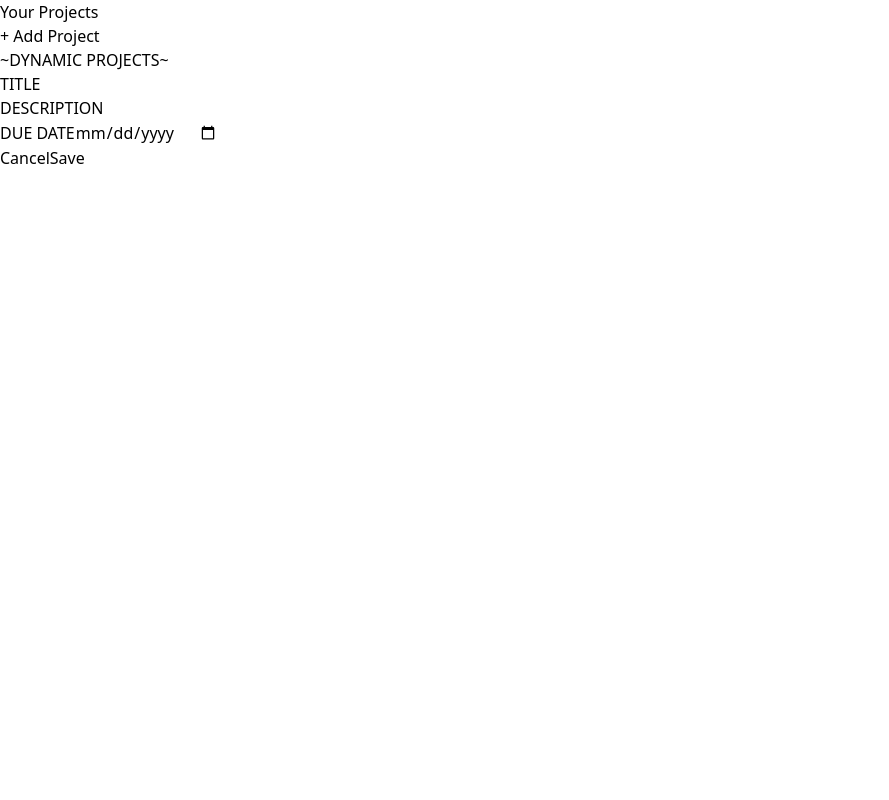
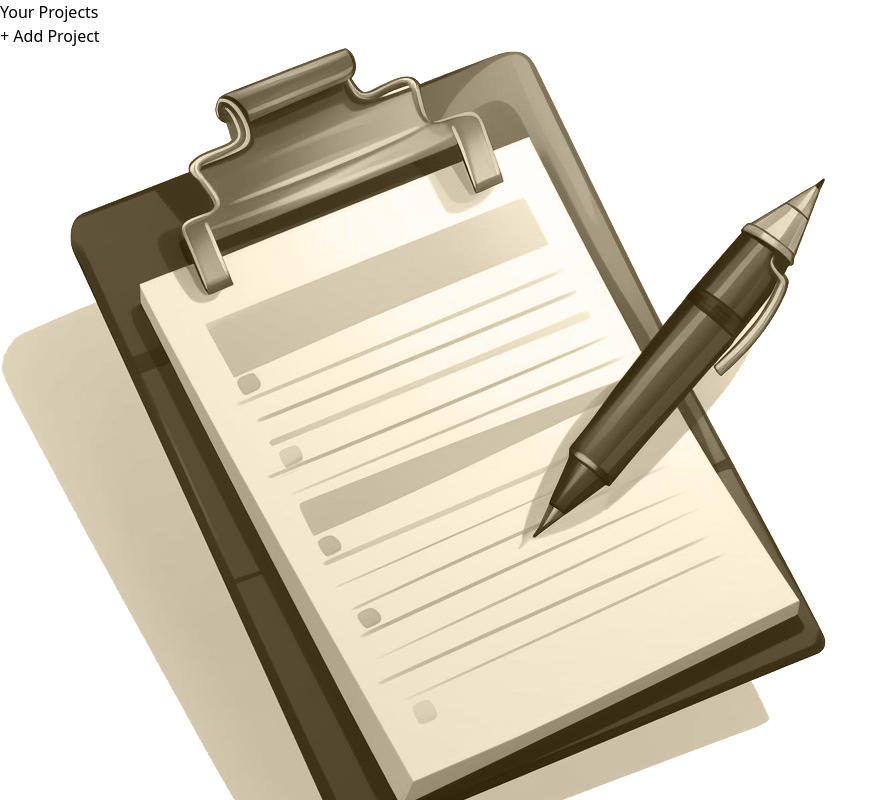
Before and after one commit to dannyjive/ProjectMgmtApp, a React (Vite) app: page / in a window 1280 px wide. Shown: the top 800 px of the page, without its empty margins (0-889 px from the left). Built offline with nearby package versions, Linux system fonts and the light colour scheme.

Commit message:
add project, new project, and proj details now connected and working

```diff
--- a/TAILWIND USED IN PROJECT.html
+++ b/TAILWIND USED IN PROJECT.html
@@ -15,7 +15,7 @@ TAILWIND USED IN PROJECT
 <!-- <input
   className="w-full p-1 border-b-2 rounded-sm border-stone-300 bg-stone-200 text-stone-600 focus:outline-none focus:border-stone-600"
 /> -->
-<p className="flex flex-col gap-1 my-4">...</p>
+<!-- <p className="flex flex-col gap-1 my-4">...</p> -->
 <!-- <label className="text-sm font-bold uppercase text-stone-500">...</label> -->
 
  <!-- WHERE IS THERE A DIALOG?? -->
--- a/src/App.jsx
+++ b/src/App.jsx
@@ -1,7 +1,22 @@
-import EnterTask from "./components/EnterTask";
+import NewProject from "./components/NewProject";
 import ProjDetail from "./components/ProjDetail";
+import AddProj from "./components/AddProj";
+import { useState } from "react";
 
 function App() {
+  const [activeComponent, setActiveComponent] = useState("add");
+  const [projects, setProjects] = useState([]);
+  const [selectedProjectId, setSelectedProjectID] = useState(null);
+
+  const addProjectHandler = (projectData) => {
+    const newProject = {
+      ...projectData,
+      id: Math.random().toString(),
+    };
+    setProjects((prevProjects) => [...prevProjects, newProject]);
+    setActiveComponent("add");
+  };
+
   return (
     <>
       <main className="h-screen my-8 flex gap-8">
@@ -12,45 +27,44 @@ function App() {
             <h2 className="mb-8 font-bold uppercase md:text-xl text-stone-200">
               Your Projects
             </h2>
-            <button className="px-4 py-2 text-xs md:text-base rounded-md bg-stone-700 text-stone-400 hover:bg-stone-600 hover:text-stone-100">
+            <button
+              className="px-4 py-2 text-xs md:text-base rounded-md bg-stone-700 text-stone-400 hover:bg-stone-600 hover:text-stone-100"
+              onClick={() => setActiveComponent("new")}
+            >
               + Add Project
             </button>
             <ul className="mt-8">
-              <li>
-                {" "}
-                <button className="w-full text-left px-2 py-1 rounded-sm my-1 hover:text-stone-200 hover:bg-stone-800">
-                  ~DYNAMIC PROJECTS~
+              {projects.map((proj) => (
+                <li key={proj.id}>
+                  <button
+                    className=" text-left px-2 py-1 rounded-sm my-1 hover:text-stone-200 hover:bg-stone-800"
+                    onClick={() => {
+                      setActiveComponent("detail");
+                      setSelectedProjectID(proj.id);
+                    }}
+                  >
+                    {proj.title}
                   </button>
                 </li>
+              ))}
             </ul>
           </div>
         </aside>
 
+        {/* CONDITIONAL RENDERING */}
+        {activeComponent === "add" && (
+          <AddProj click={() => setActiveComponent("new")} />
+        )}
 
-
-
-        {/* No Project Selected */}
-
-        {/* <div div className="flex items-center gap-4">
-          <div className="mt-24 text-center w-2/3">
-            <img className="w-16 h-16 object-contain mx-auto" src="logo.png" />
-            <h2 className="text-xl font-bold text-stone-500 my-4">
-              No Project Selected
-            </h2>
-            <p className="text-stone-400 mb-4">
-              Select a project or get started with a new one
-            </p>
-            <button className="px-4 py-2 text-xs md:text-base rounded-md bg-stone-700 text-stone-400 hover:bg-stone-600 hover:text-stone-100">
-              Create new project
-            </button>
-          </div>
-        </div> */}
+        {/* CREATE NEW PROJECT */}
+        {activeComponent === "new" && <NewProject onSave={addProjectHandler} />}
 
         {/* CREATE/ENTER TASK DETAILS */}
-        <EnterTask />
-
-      {/* PROJECT DETAIL PAGE*/}
-        {/* <ProjDetail/> */}
+        {activeComponent === "detail" && (
+          <ProjDetail
+            project={projects.find((p) => p.id === selectedProjectId)}
+          />
+        )}
       </main>
     </>
   );
--- /dev/null
+++ b/src/components/AddProj.jsx
@@ -0,0 +1,23 @@
+const AddProj = ({ click }) => {
+  return (
+    <div className="flex items-center gap-4">
+      <div className="mt-24 text-center w-2/3">
+        <img className="w-16 h-16 object-contain mx-auto" src="logo.png" />
+        <h2 className="text-xl font-bold text-stone-500 my-4">
+          No Project Selected
+        </h2>
+        <p className="text-stone-400 mb-4">
+          Select a project or get started with a new one
+        </p>
+        <button
+          className="px-4 py-2 text-xs md:text-base rounded-md bg-stone-700 text-stone-400 hover:bg-stone-600 hover:text-stone-100"
+          onClick={click}
+        >
+          Create new project
+        </button>
+      </div>
+    </div>
+  );
+};
+
+export default AddProj;
--- a/src/components/EnterTask.jsx
+++ b/src/components/NewProject.jsx
@@ -1,13 +1,21 @@
 import { useState } from "react";
 
-const EnterTask = () => {
+const NewProject = ({ onSave }) => {
   const [title, setTitle] = useState("");
   const [description, setDescription] = useState("");
   const [date, setDate] = useState("");
 
+  const handleSubmit = (e) => {
+    e.preventDefault();
+    onSave({ title, description, dueDate: date });
+    setTitle("");
+    setDescription("");
+    setDate("");
+  };
+
   return (
     <div>
-      <form className="mt-4 text-left">
+      <form className="mt-4 text-left" onSubmit={handleSubmit}>
         <div className="w-[35rem] mt-16">
           <label
             htmlFor="title"
@@ -23,7 +31,6 @@ const EnterTask = () => {
             value={title}
             onChange={(e) => setTitle(e.target.value)}
           />
-
         </div>
         <div>
           <label
@@ -36,7 +43,10 @@ const EnterTask = () => {
             type="text"
             name="description"
             id="description"
-            className="w-full p-1 border-b-2 rounded-sm border-stone-300 bg-stone-200 text-stone-600 focus:outline-none focus:border-stone-600" value={description} onChange={(e) => setDescription(e.target.value)}/>
+            className="w-full p-1 border-b-2 rounded-sm border-stone-300 bg-stone-200 text-stone-600 focus:outline-none focus:border-stone-600"
+            value={description}
+            onChange={(e) => setDescription(e.target.value)}
+          />
         </div>
         <div>
           <label
@@ -49,21 +59,35 @@ const EnterTask = () => {
             type="date"
             name="dueDate"
             id="dueDate"
-            className="w-full p-1 border-b-2 rounded-sm border-stone-300 bg-stone-200 text-stone-600 focus:outline-none focus:border-stone-600" value={date} onChange={(e) => setDate(e.target.value)}
+            className="w-full p-1 border-b-2 rounded-sm border-stone-300 bg-stone-200 text-stone-600 focus:outline-none focus:border-stone-600"
+            value={date}
+            onChange={(e) => setDate(e.target.value)}
           />
         </div>
         <div>
-          <button className="text-stone-800 hover:text-stone-950">
-            Cancel
-          </button>
-          <button className="px-6 py-2 rounded-md bg-stone-800 text-stone-50 hover:bg-stone-950">
-            Save
-          </button>
-          {/* SAVE ADDS PROJECT TO PROJECT SIDEBAR */}
+          <p className="flex flex-col gap-1 my-4">
+            <button
+              className="text-stone-800 hover:text-stone-950"
+              type="button"
+              onClick={() => {
+                setTitle("");
+                setDescription("");
+                setDate("");
+              }}
+            >
+              Cancel
+            </button>
+            <button
+              className="px-6 py-2 rounded-md bg-stone-800 text-stone-50 hover:bg-stone-950"
+              type="submit"
+            >
+              Save
+            </button>
+          </p>
         </div>
       </form>
     </div>
   );
 };
 
-export default EnterTask;
+export default NewProject;
--- a/src/components/ProjDetail.jsx
+++ b/src/components/ProjDetail.jsx
@@ -1,24 +1,28 @@
 import React from "react";
 
-const ProjDetail = () => {
+const ProjDetail = ({ project }) => {
+
+  if(!project){
+    return <p className="text-stone-500">No Project Found.</p>
+  }
+
   return (
     <div>
-      <h1 className="text-3xl font-bold text-stone-600 mb-2">~DYNAMIC TEXT~</h1>
+      <h1 className="text-3xl font-bold text-stone-600 mb-2">{project.title}</h1>
       <button className="text-stone-600 hover:text-stone-950">
         Delete BUTTON
       </button>
-      <p className="mb-4 text-stone-400">~ Date~</p>
-      <p className="text-stone-600 whitespace-pre-wrap">~Proj Description~</p>
+      <p className="mb-4 text-stone-400">{project.dueDate}</p>
+      <p className="text-stone-600 whitespace-pre-wrap">{project.description}</p>
       <div className="flex items-center justify-between"></div>
-      <header className="pb-4 mb-4 border-b-2 border-stone-300">...</header>
-      <h2 className="text-2xl font-bold text-stone-700 mb-4">Tasks</h2>
+      <header className="pb-4 mb-4 border-b-2 border-stone-300"><h2 className="text-2xl font-bold text-stone-700 mb-4">Tasks</h2></header>
+
       <input className="w-64 px-2 py-1 rounded-sm bg-stone-200" />
       <button className="text-stone-700 hover:text-stone-950">Add Task</button>
       <p className="text-stone-800 my-4">...</p>
       <ul className="p-4 mt-8 rounded-md bg-stone-100">
-        ...
+        <li className="flex justify-between my-4">...</li>
       </ul>
-      <li className="flex justify-between my-4">...</li>
 
       <button className="text-stone-700 hover:text-red-500">...</button>
 
```
Lines whose indentation alone changed are shown as unchanged.
